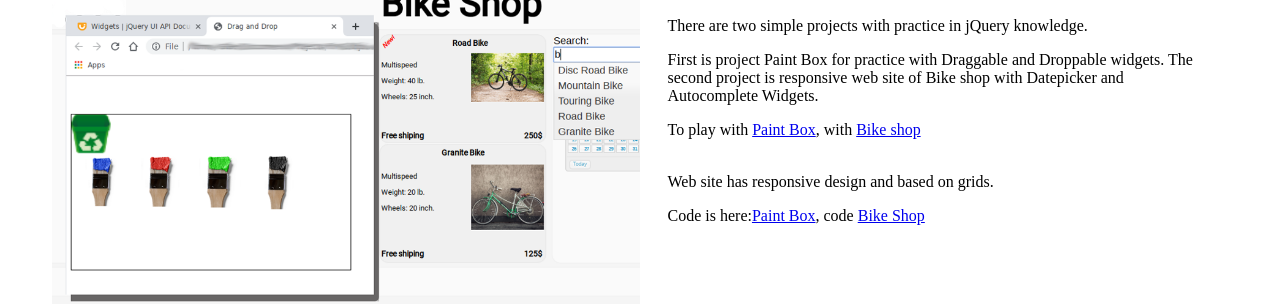
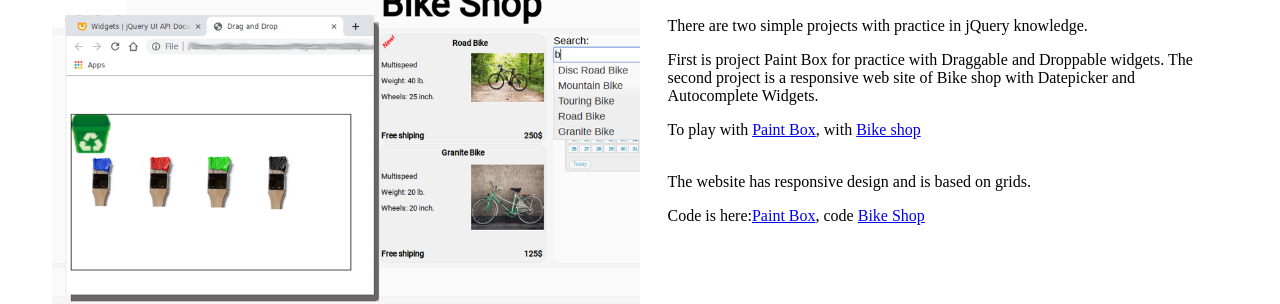
Before and after one commit to RaftsDev/Portfolio, a plain HTML site: page index.html in a window 1280 px wide. Shown: the part 256-560 px from the top of the page. Drawn offline with Linux system fonts and the light colour scheme; a web font is replaced by a local one.

Commit message:
Fix: Grammar in Bike shop project description

```diff
--- a/index.html
+++ b/index.html
@@ -27,11 +27,11 @@
             <h2>Bike Shop</h2>
             <p>There are two simple projects with practice in jQuery knowledge. </p>
             <p> First is project Paint Box for practice with Draggable and Droppable widgets.
-              The second project is responsive web site of Bike shop with Datepicker and Autocomplete Widgets.</p>
+              The second project is a responsive web site of Bike shop with Datepicker and Autocomplete Widgets.</p>
               To play with <a href="https://kubr2017.github.io/PaintBox/" target="_blank">Paint Box</a>, with <a href="https://kubr2017.github.io/Bike-shop/" target="_blank">Bike shop</a>
             <br class='pad-view'>
             <br class='pad-view'>
-            <p>Web site has responsive design and based on grids.</p>
+            <p>The website has responsive design and is based on grids.</p>
             <p>Code is here:<a href="https://github.com/kubr2017/PaintBox" target="_blank">Paint Box</a>, code <a href="https://github.com/kubr2017/Bike-shop" target="_blank">Bike Shop</a></p>
           </div>
         </div>
```
